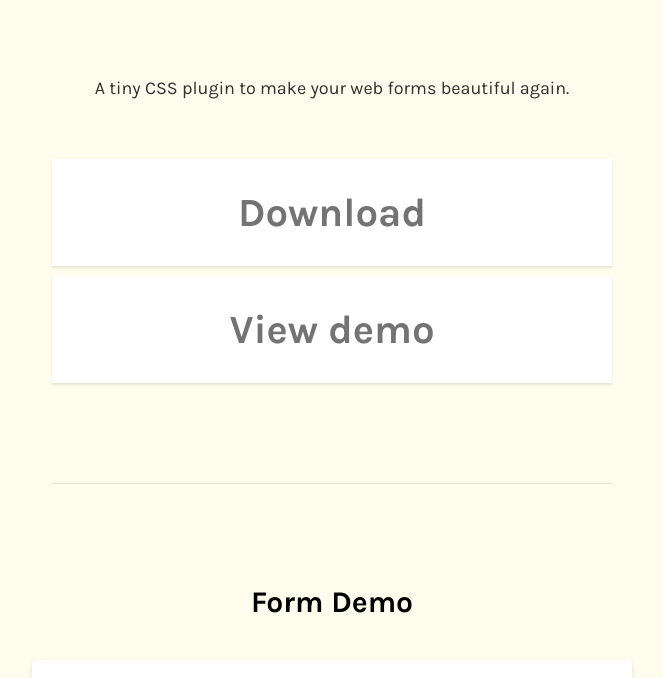
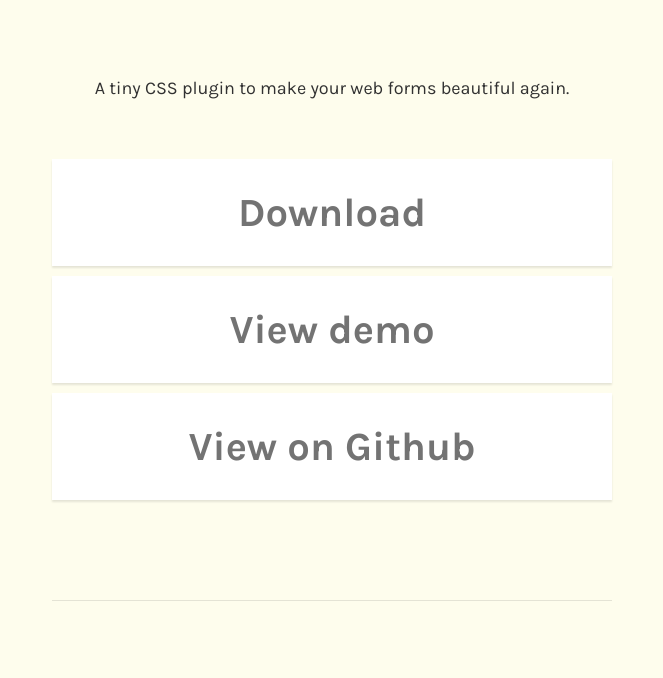
Before and after one commit to bradleytaunt/normform, a plain HTML site: page index.html in a window 1280 px wide. Shown: the part 122-800 px from the top of the page, without its empty margins (308-971 px from the left). Drawn offline with Linux system fonts and the light colour scheme.

Commit message:
Add simple instructions and link to github repo page

```diff
--- a/index.html
+++ b/index.html
@@ -18,6 +18,7 @@
         <h1>A tiny CSS plugin to make your web forms beautiful again.</h1>
         <a href="https://bradleytaunt.github.io/normform/normform.zip" class="button download">Download</a>
         <a href="#demo" class="button">View demo</a>
+        <a href="https://github.com/bradleytaunt/normform" class="button">View on Github</a>
         <hr>
     </div>
 
```
Also changed, not shown: 1 other file.
